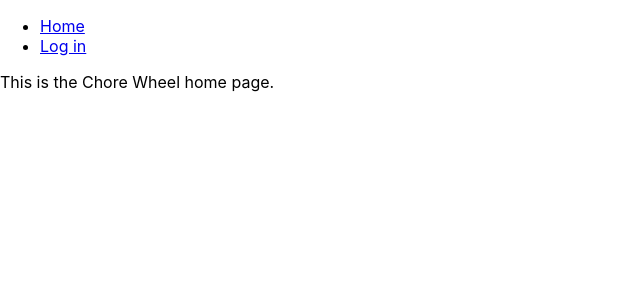
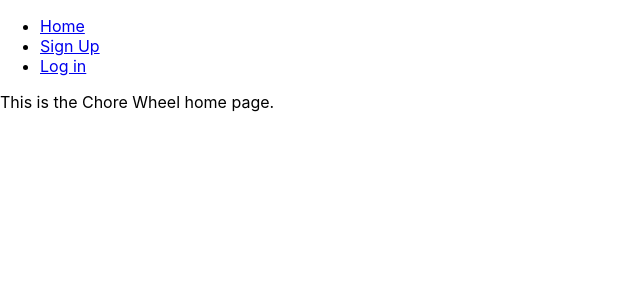
Before and after one commit to peacecraft-ai/chore-wheel-web, a React (Create React App) app: page / in a window 1280 px wide. Shown: the top 300 px of the page, without its empty margins (0-640 px from the left). Built offline with nearby package versions, Linux system fonts and the light colour scheme.

Commit message:
add sign up screen

```diff
--- a/src/App.js
+++ b/src/App.js
@@ -2,6 +2,7 @@ import './App.css';
 import { useState } from 'react';
 import Home from './Home';
 import Login from './Login';
+import SignUp from './SignUp';
 
 function App() {
 
@@ -21,6 +22,9 @@ function App() {
     if(currScreen == 'login') {
       screen = <Login/>
     }
+    else if(currScreen == 'signup') {
+      screen = <SignUp/>
+    }
 
     return (
       <div>
@@ -38,6 +42,9 @@ function App() {
             <a href="#" onClick={e => changeScreen(e, 'home')}>Home</a>
           </li>
           <li>
+            <a href="#" onClick={e => changeScreen(e, 'signup')}>Sign Up</a>
+          </li>
+          <li>
             <a href="#" onClick={e => changeScreen(e, 'login')}>Log in</a>
           </li>
         </ul>
--- /dev/null
+++ b/src/SignUp.js
@@ -0,0 +1,11 @@
+export default function SignUp() {
+
+    //
+    return (
+        <>
+            <div>
+                There currently is no sign up form, but you can log in as "johndoe" using the password "secret".
+            </div>
+        </>
+    );
+}
```
